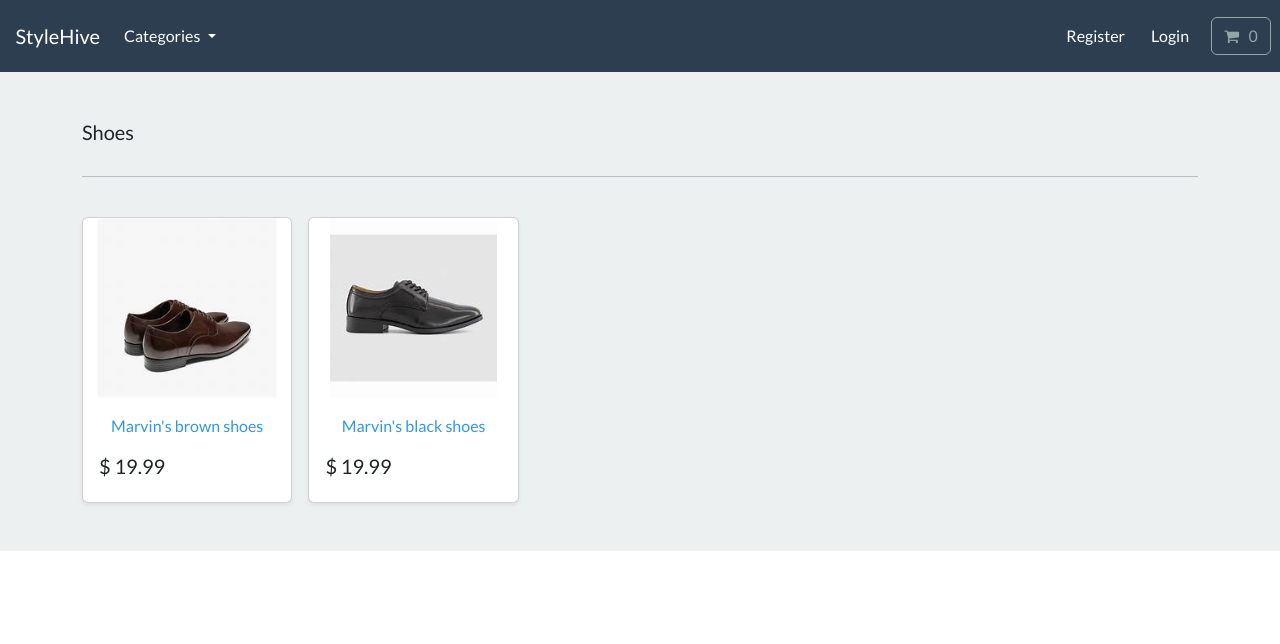
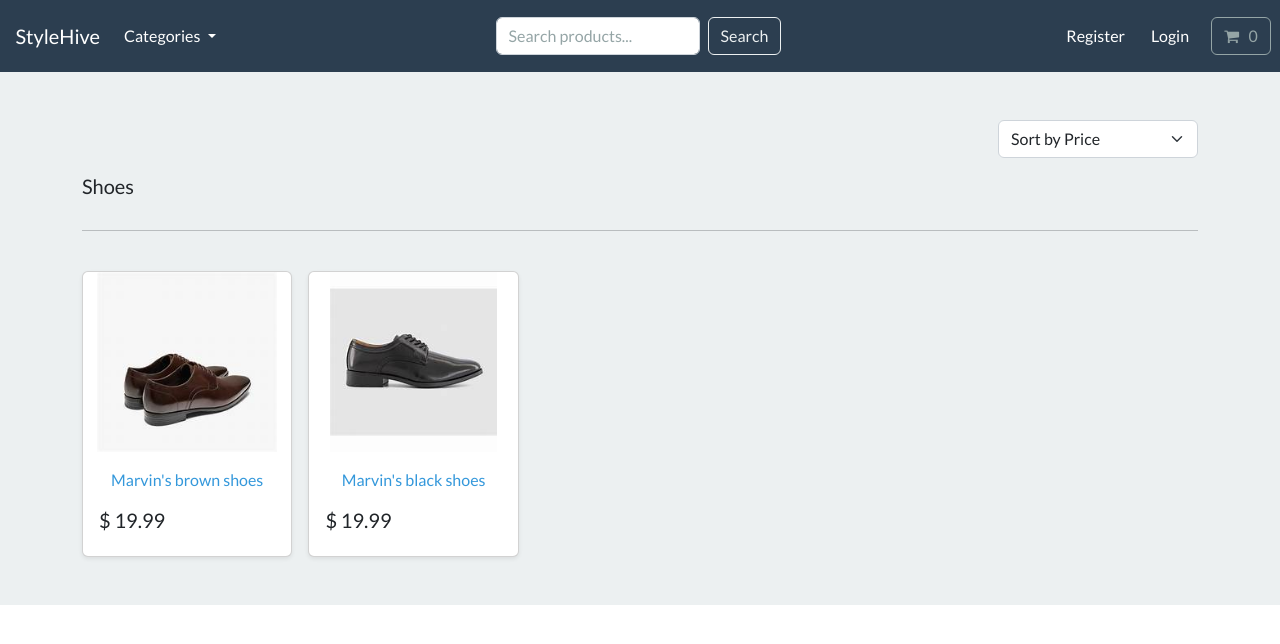
Before and after one commit to Alg0rithmArchitect/ecommerce-django, a Django app: a page that uses store/templates/store/base.html in a window 1280 px wide. Shown: the top 644 px of the page. Run offline with Django 5.2, Linux system fonts and the light colour scheme; data comes from the database, SQL or seed files in the repository; both versions use the stored data as it was before the commit; some libraries are stand-ins or nearby versions.

Commit message:
Add search results page, price sorting, and UI updates

```diff
--- a/store/templates/store/base.html
+++ b/store/templates/store/base.html
@@ -114,6 +114,17 @@
             </ul>
 
         </div>
+
+        <form method="GET" action="{% url 'search' %}" class="d-flex">
+    <input
+        class="form-control me-2"
+        type="search"
+        name="q"
+        placeholder="Search products..."
+    >
+    <button class="btn btn-outline-light" type="submit">Search</button>
+</form>
+
 
 
         <!-- <div class="collapse navbar-collapse text-center" id="navbarNavDropdown">
--- a/store/templates/store/list-category.html
+++ b/store/templates/store/list-category.html
@@ -10,6 +10,19 @@
 
   <div class="album py-5 bg-light">
     <div class="container">
+
+      <!-- Sorting Dropdown -->
+<div class="d-flex justify-content-end mb-3">
+    <form method="GET" action="{% url 'sorted-category' category.slug %}">
+        <select name="sort" class="form-select" style="width: 200px;"
+                onchange="this.form.submit()">
+            <option value="">Sort by Price</option>
+            <option value="low_to_high" {% if request.GET.sort == 'low_to_high' %}selected{% endif %}>Low → High</option>
+            <option value="high_to_low" {% if request.GET.sort == 'high_to_low' %}selected{% endif %}>High → Low</option>
+        </select>
+    </form>
+</div>
+
 
       <div class="pb-3 h5"> {{category.name | capfirst}} </div>
 
--- a/store/urls.py
+++ b/store/urls.py
@@ -17,6 +17,11 @@ urlpatterns = [
 
     path('search/<slug:category_slug>/',views.list_category,name='list-category'),
 
+    path('search/', views.search, name='search'),
+
+    path('search/<slug:category_slug>/sort/', views.sorted_category, name='sorted-category'),
+
+
 
 
 
--- a/store/views.py
+++ b/store/views.py
@@ -35,3 +35,37 @@ def product_info(request, product_slug):
     context = {'product': product}
 
     return render(request, 'store/product-info.html', context)
+
+
+def search(request):
+    query = request.GET.get('q')
+
+    if query:
+        products = Product.objects.filter(title__icontains=query)
+    else:
+        products = Product.objects.none()
+
+    context = {
+        'query': query,
+        'products': products,
+    }
+
+    return render(request, 'store/search_results.html', context)
+
+
+def sorted_category(request, category_slug):
+    category = Category.objects.get(slug=category_slug)
+    products = Product.objects.filter(category=category)
+
+    sort_option = request.GET.get('sort')
+
+    if sort_option == "low_to_high":
+        products = products.order_by('price')
+    elif sort_option == "high_to_low":
+        products = products.order_by('-price')
+
+    context = {
+        'category': category,
+        'products': products,
+    }
+    return render(request, 'store/list-category.html', context)
```
Also changed, not shown: store/templates/store/search_results.html (added, +32 -0 lines), db.sqlite3 (deleted).
